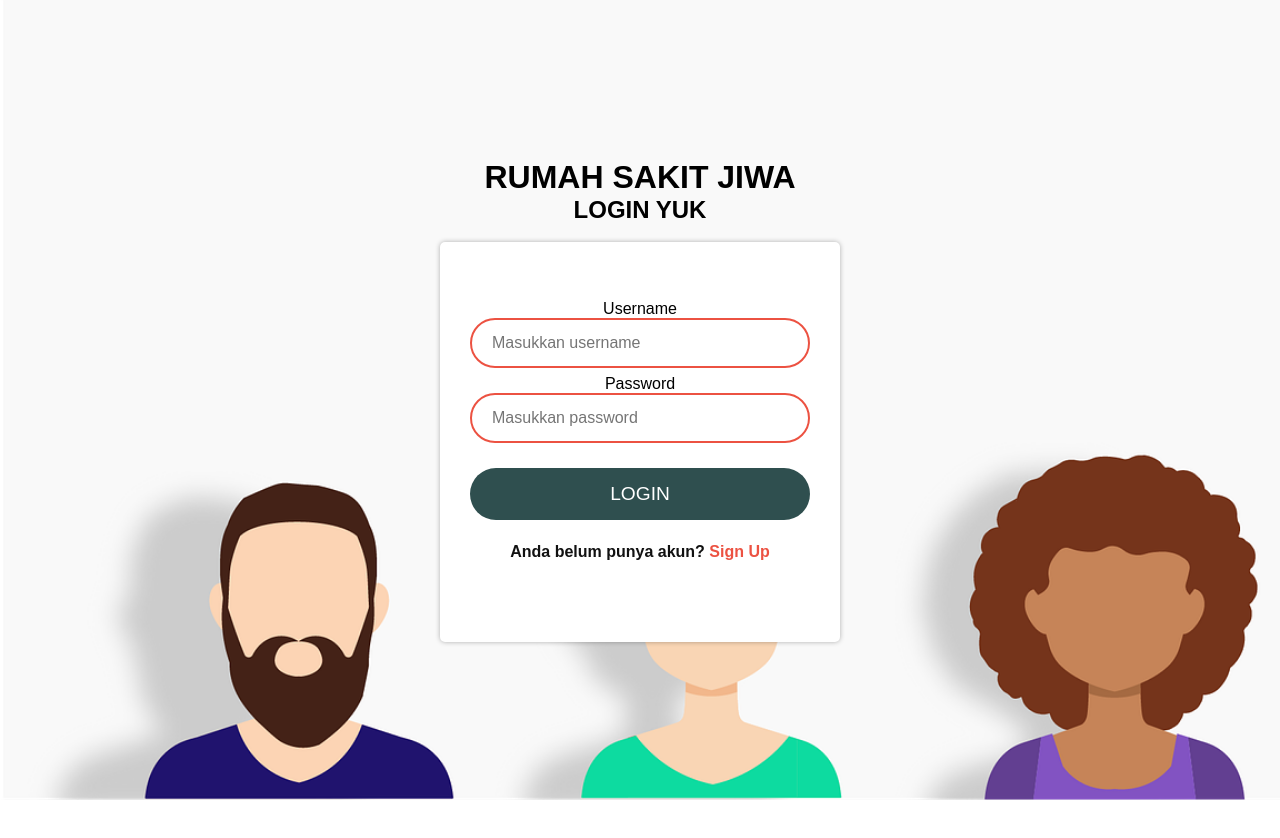
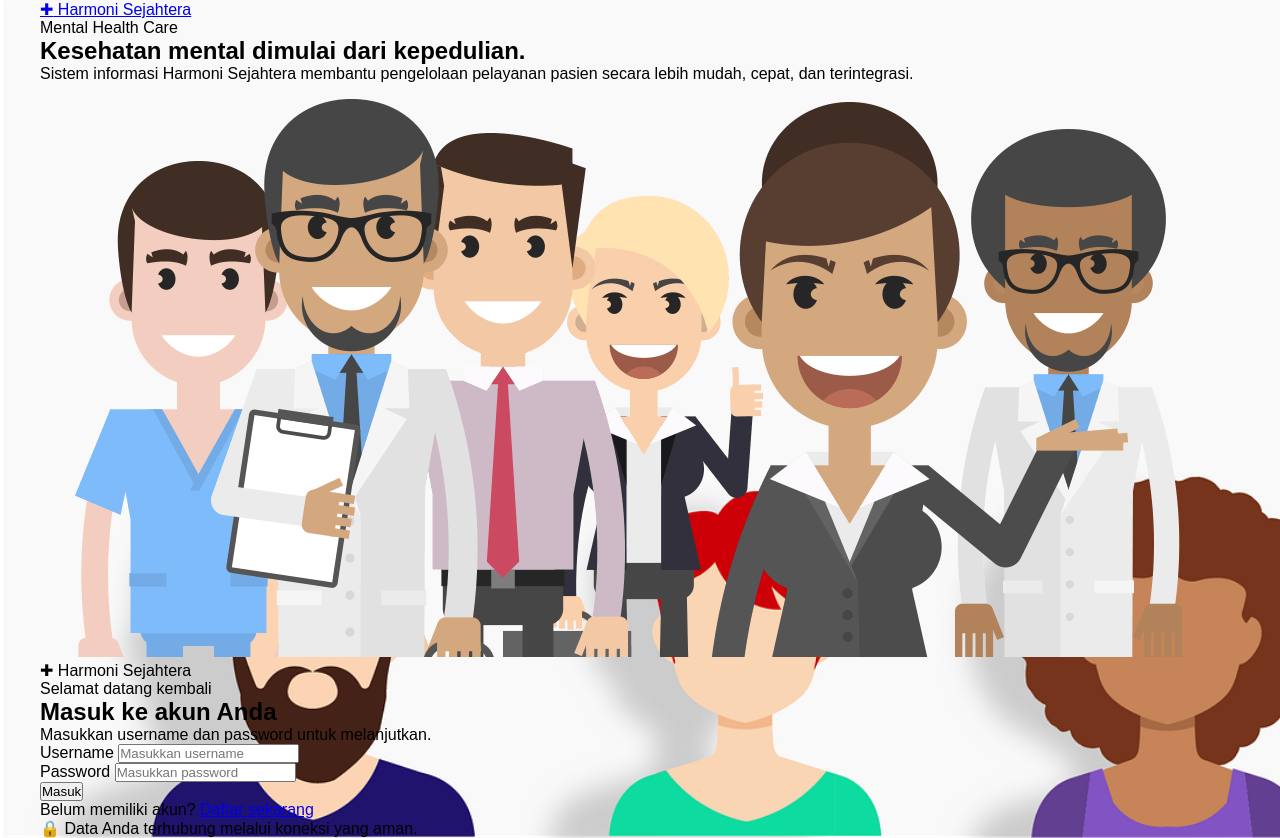
Before and after one commit to Veyzaputri/harmoni-sejahtera-hospital, a PHP site: page /login.php in a window 1280 px wide. Before the commit the page ends 800 px from the top, so only its background shows below. Run offline with PHP 8.4, Linux system fonts and the light colour scheme; some libraries are stand-ins or nearby versions.

Commit message:
Revamp login page layout and content

```diff
--- a/login.php
+++ b/login.php
@@ -1,58 +1,147 @@
-
 <!doctype html>
-<html lang="en">
+<html lang="id">
 <head>
     <meta charset="utf-8">
     <meta name="viewport" content="width=device-width, initial-scale=1">
-    <title>Login Page</title>
-    <link rel="stylesheet" href="https://stackpath.bootstrapcdn.com
-    /font-awesome/4.7.0/css/font-awesome.min.css">
-    <link rel="stylesheet" type="text/css" href="login_style.css">
+
+    <title>Login | Harmoni Sejahtera</title>
+
+    <link rel="stylesheet" href="login_style.css">
 </head>
-  <body style="background-image:url(avatar-2155431_1280.png);">
-    <center>
-        <h1>RUMAH SAKIT JIWA </h1>
-        <h2>LOGIN YUK</h2>
-    <br>
-    <div class="container">
-    <?php
-        if (isset($_GET['pesan'])) {
-            if($_GET['pesan'] == "gagal") {
-                echo "Login gagal! Username dan password salah!";
-            } else if($_GET['pesan'] == "logout") {
-                echo "Anda telah berhasil logout";
-            } else if($_GET['pesan'] == "belum_login") {
-                echo "Anda harus login untuk mengakses halaman admin";
-            }
-        }
-     ?>
-    <br>
-    <form action="cek_login.php" method="POST" class="login-email">
-    <div class="input-group">
-    <label for="inputuser" class="form-label">Username</label>
-    <input type="text" name="username" class="form-control"
-     aria-describedby="username"
-     id="inputuser" placeholder="Masukkan username">
+
+<body>
+
+<div class="auth-page">
+
+    <section class="auth-visual">
+        <div class="auth-visual-content">
+
+            <a href="login.php" class="auth-brand">
+                <span class="brand-icon">✚</span>
+                Harmoni Sejahtera
+            </a>
+
+            <div class="visual-text">
+                <span class="eyebrow">Mental Health Care</span>
+
+                <h1>
+                    Kesehatan mental dimulai dari
+                    <span>kepedulian.</span>
+                </h1>
+
+                <p>
+                    Sistem informasi Harmoni Sejahtera membantu
+                    pengelolaan pelayanan pasien secara lebih mudah,
+                    cepat, dan terintegrasi.
+                </p>
             </div>
-    <div class="input-group">
-    <label for="inputpassword" class="form-label">Password</label>
-    <input type="password" name="password" class="form-control"
-    aria-describedby="password"
-    id="password" placeholder="Masukkan password">
+
+            <div class="illustration-box">
+                <img src="home.png"
+                     alt="Harmoni Sejahtera Mental Hospital">
             </div>
-    <br>
-    <div class="input-group">
-    <button type="submit" class="btn" value="LOGIN">LOGIN</button>
+
         </div>
-    <p class="login-register-text">Anda belum punya akun? <a href="form_regis.php">
-      Sign Up </a></p>
+    </section>
+
+
+    <section class="auth-form-section">
+
+        <div class="auth-card">
+
+            <div class="mobile-brand">
+                <span>✚</span> Harmoni Sejahtera
+            </div>
+
+            <div class="auth-heading">
+                <span class="auth-label">Selamat datang kembali</span>
+
+                <h2>Masuk ke akun Anda</h2>
+
+                <p>
+                    Masukkan username dan password untuk melanjutkan.
+                </p>
+            </div>
+
+
+            <?php if (isset($_GET['pesan'])): ?>
+
+                <?php if ($_GET['pesan'] === "gagal"): ?>
+
+                    <div class="alert-box alert-error">
+                        Username atau password yang Anda masukkan salah.
+                    </div>
+
+                <?php elseif ($_GET['pesan'] === "logout"): ?>
+
+                    <div class="alert-box alert-success">
+                        Anda telah berhasil logout.
+                    </div>
+
+                <?php elseif ($_GET['pesan'] === "belum_login"): ?>
+
+                    <div class="alert-box alert-warning">
+                        Silakan login terlebih dahulu untuk mengakses halaman tersebut.
+                    </div>
+
+                <?php endif; ?>
+
+            <?php endif; ?>
+
+
+            <form action="cek_login.php"
+                  method="POST"
+                  class="auth-form">
+
+                <div class="form-group">
+                    <label for="inputuser">Username</label>
+
+                    <input
+                        type="text"
+                        name="username"
+                        id="inputuser"
+                        placeholder="Masukkan username"
+                        autocomplete="username"
+                        required
+                    >
+                </div>
+
+
+                <div class="form-group">
+                    <label for="password">Password</label>
+
+                    <input
+                        type="password"
+                        name="password"
+                        id="password"
+                        placeholder="Masukkan password"
+                        autocomplete="current-password"
+                        required
+                    >
+                </div>
+
+
+                <button type="submit" class="auth-button">
+                    Masuk
+                </button>
+
             </form>
+
+
+            <div class="auth-footer-text">
+                Belum memiliki akun?
+                <a href="form_regis.php">Daftar sekarang</a>
             </div>
-<script src="https://cdn.jsdelivr.net/npm/bootstrap@5.3.2
-/dist/js/bootstrap.bundle.min.js"
-     integrity="sha384-C6RzsynM9kWDrMNeT87bh95OGNyZPhcTNXj1NW7RuBCsyN/o0jlpcV8Qyq46cDfL"
-     crossorigin="anonymous"></script>
-    </center>
+
+            <div class="auth-security">
+                🔒 Data Anda terhubung melalui koneksi yang aman.
             </div>
+
+        </div>
+
+    </section>
+
+</div>
+
 </body>
 </html>
```
Lines whose indentation alone changed are shown as unchanged.
